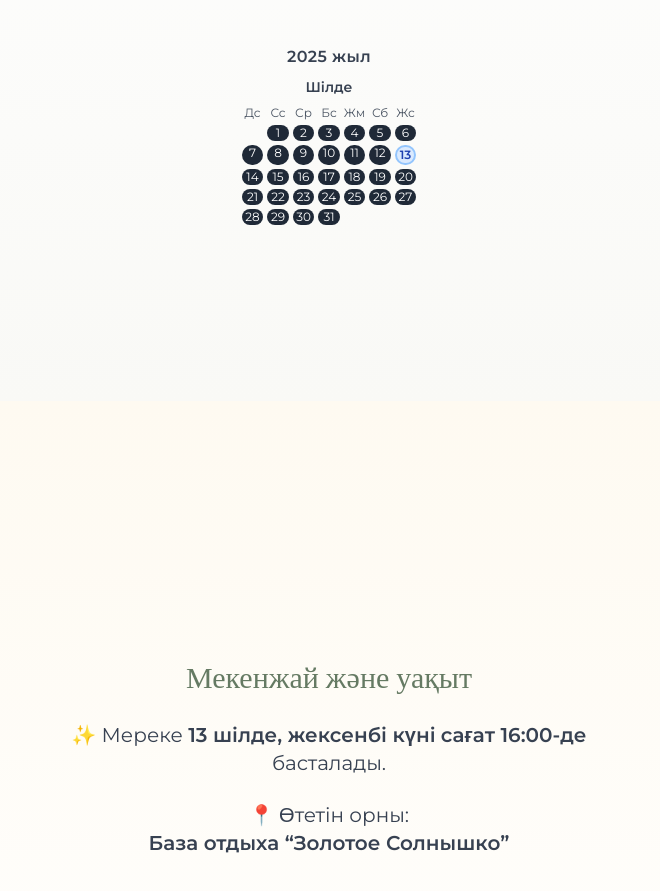
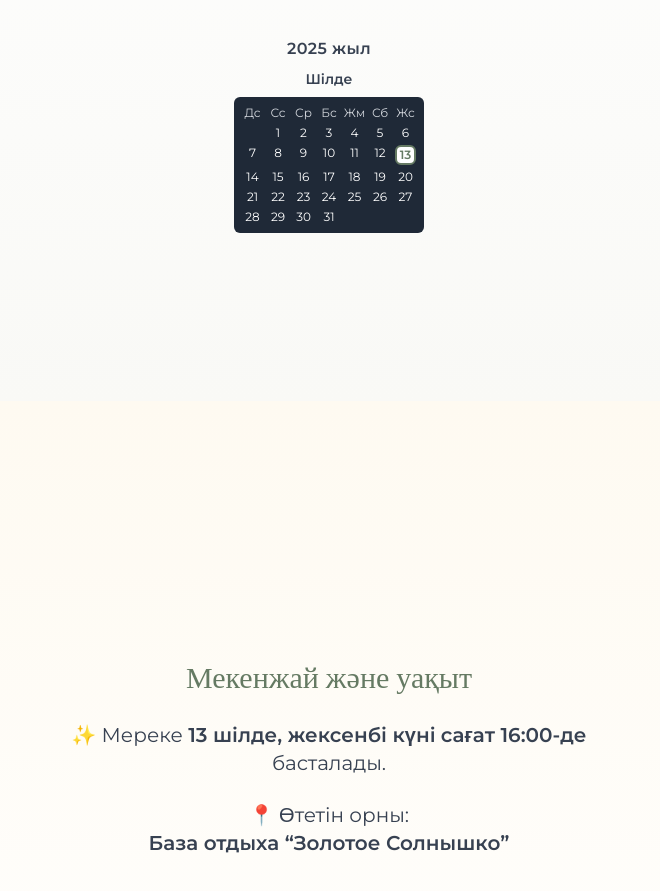
Before and after one commit to Enlyk-birthday/birthday, a plain HTML site: page index.html in a window 1280 px wide. Shown: the part 1199-2090 px from the top of the page, without its empty margins (311-971 px from the left). Drawn offline with nearby package versions, Linux system fonts and the light colour scheme.

Commit message:
index.html

```diff
--- a/index.html
+++ b/index.html
@@ -57,45 +57,26 @@
 <div class="text-center space-y-2 text-sm text-gray-700 montserrat">
   <div class="text-base font-semibold tracking-wide">2025 жыл</div>
   <div class="font-semibold">Шілде</div>
-      <div class="grid grid-cols-7 gap-1 text-xs text-gray-600 mt-2">
-        <div>Дс</div><div>Сс</div><div>Ср</div><div>Бс</div><div>Жм</div><div>Сб</div><div>Жс</div>
+
+  <div class="grid grid-cols-7 gap-1 text-xs text-white mt-2 bg-gray-800 p-2 rounded-md">
+    <!-- Апта күндері -->
+    <div class="text-gray-300">Дс</div><div class="text-gray-300">Сс</div><div class="text-gray-300">Ср</div>
+    <div class="text-gray-300">Бс</div><div class="text-gray-300">Жм</div><div class="text-gray-300">Сб</div><div class="text-gray-300">Жс</div>
+
+    <!-- Күндер -->
     <div></div>
-        <div class="bg-gray-800 text-white rounded-full">1</div>
-        <div class="bg-gray-800 text-white rounded-full">2</div>
-        <div class="bg-gray-800 text-white rounded-full">3</div>
-        <div class="bg-gray-800 text-white rounded-full">4</div>
-        <div class="bg-gray-800 text-white rounded-full">5</div>
-        <div class="bg-gray-800 text-white rounded-full">6</div>
-        <div class="bg-gray-800 text-white rounded-full">7</div>
-        <div class="bg-gray-800 text-white rounded-full">8</div>
-        <div class="bg-gray-800 text-white rounded-full">9</div>
-        <div class="bg-gray-800 text-white rounded-full">10</div>
-        <div class="bg-gray-800 text-white rounded-full">11</div>
-        <div class="bg-gray-800 text-white rounded-full">12</div>
+    <div>1</div><div>2</div><div>3</div><div>4</div><div>5</div><div>6</div>
+    <div>7</div><div>8</div><div>9</div><div>10</div><div>11</div><div>12</div>
 
-        <!-- 13: ерекше — көк стиль -->
-        <div class="bg-blue-100 text-blue-800 font-bold rounded-full border-2 border-blue-300">13</div>
+    <!-- 13 ерекше -->
+    <div class="bg-white text-[#657a63] font-bold border-2 border-[#657a63] rounded-md">13</div>
 
-        <div class="bg-gray-800 text-white rounded-full">14</div>
-        <div class="bg-gray-800 text-white rounded-full">15</div>
-        <div class="bg-gray-800 text-white rounded-full">16</div>
-        <div class="bg-gray-800 text-white rounded-full">17</div>
-        <div class="bg-gray-800 text-white rounded-full">18</div>
-        <div class="bg-gray-800 text-white rounded-full">19</div>
-        <div class="bg-gray-800 text-white rounded-full">20</div>
-        <div class="bg-gray-800 text-white rounded-full">21</div>
-        <div class="bg-gray-800 text-white rounded-full">22</div>
-        <div class="bg-gray-800 text-white rounded-full">23</div>
-        <div class="bg-gray-800 text-white rounded-full">24</div>
-        <div class="bg-gray-800 text-white rounded-full">25</div>
-        <div class="bg-gray-800 text-white rounded-full">26</div>
-        <div class="bg-gray-800 text-white rounded-full">27</div>
-        <div class="bg-gray-800 text-white rounded-full">28</div>
-        <div class="bg-gray-800 text-white rounded-full">29</div>
-        <div class="bg-gray-800 text-white rounded-full">30</div>
-        <div class="bg-gray-800 text-white rounded-full">31</div>
+    <div>14</div><div>15</div><div>16</div><div>17</div><div>18</div><div>19</div><div>20</div>
+    <div>21</div><div>22</div><div>23</div><div>24</div><div>25</div><div>26</div><div>27</div>
+    <div>28</div><div>29</div><div>30</div><div>31</div>
   </div>
 </div>
+
   </section>
 
   <!-- 3-бет: Мекенжай және уақыт -->
```
Lines whose indentation alone changed are shown as unchanged.
